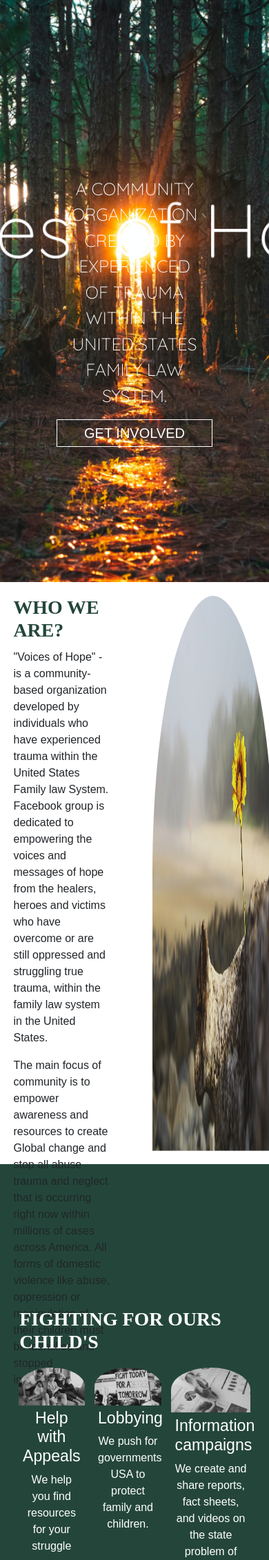
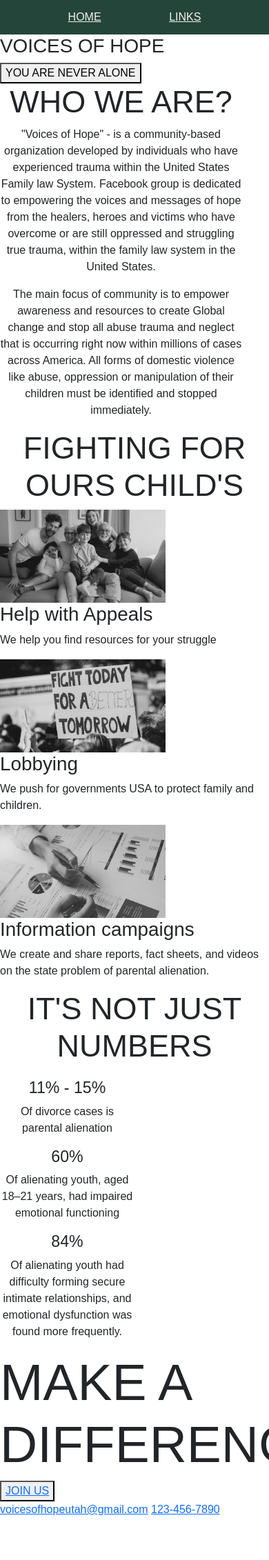
Before and after one commit to CodeSproutOrg/VOH, a Django app: page / in a window 390 px wide; the page is wider, and only the part inside the window is pictured. Shown: the top 2262 px of that part at 69% size. After the commit the page ends 2197 px from the top of that part, so only its background shows below. Run offline with Django 4.2, Linux system fonts and the light colour scheme.

Commit message:
21/12/2022
1. Added adaptive layout
2. Page with links

```diff
--- a/VOH/urls.py
+++ b/VOH/urls.py
@@ -4,5 +4,6 @@ from core import views
 
 urlpatterns = [
     path('', views.index, name='home'),
+    path('links', views.links, name='links'),
     path('admin/', admin.site.urls),
 ]
--- a/core/views.py
+++ b/core/views.py
@@ -3,4 +3,9 @@ from django.shortcuts import render
 
 def index(request):
     data = {"title": "Voices of Hope"}
-    return render(request, "base.html", context=data)
+    return render(request, "pages/main.html", context=data)
+
+
+def links(request):
+    data = {"title": "Links of Hope"}
+    return render(request, "pages/links.html", context=data)
--- /dev/null
+++ b/static/css/links.css
@@ -0,0 +1,19 @@
+.links {
+    padding: 5%;
+}
+#links-title {
+    font-family: "Quicksand";
+    font-size: 80px;
+    padding: 2%;
+}
+#links-links {
+    display: flex;
+    flex-wrap: wrap;
+    justify-content: flex-start;
+}
+.links-link {
+    width: 33%;
+    color: black;
+    padding: 2%;
+    font-size: x-large;
+}
--- a/static/css/style.css
+++ b/static/css/style.css
@@ -1,146 +1,10 @@
 body {font-family: "Anton", sans-serif;}
-.title {
-    font-family: "Archivo+Black";
-    font-weight: bolder;
+header {
+    position: fixed;
+    z-index: 1;
+    width: 100%;
+    height: 50px;
+    background-color: #24463A;;
+    top:0;
 }
-.content {padding: 2% 0;}
-.main-div {height: 100vh;}
-.img {width: 100%; border-radius: 50% 50% 0 0;}
-.green {color: #24463A;}
-
-
-#main-page {
-    background-image: url(../img/main-page/home.png);
-    background-repeat: no-repeat;
-    background-size: cover;
-    background-position: center;
-    display: flex;
-    flex-direction: column;
-    justify-content: center;
-    align-items: center;
-    color: white;
-}
-#main-page-text {
-    width: 50%;
-    margin-top: 15%;
-    text-align: center;
-    font-family: "Quicksand";
-    font-size: 25px;
-}
-
-#who-we-are {
-    display: flex;
-    flex-direction: row;
-    justify-content: space-between;
-    padding: 5%;
- }
-#who-we-are-content {width: 40%;}
-#who-we-are-img {
-    width: 50%;
-    display: flex;
-}
-
-#main-fight {
-    background-color: #24463A;
-    padding: 5%;
-    display: flex;
-    flex-direction: column;
-    align-items: center;
-    justify-content: center;
-    color: white;
-}
-#main-fight-title {
-    margin: 4% 2%;
-    width: 95%;
-}
-#fights {
-    display: flex;
-    flex-direction: row;
-    align-items: flex-start;
-}
-.fight {
-    text-align: center;
-    padding: 2%;
-}
-.fight-text {
-    text-align: center;
-    padding: 5%;
-}
-
-#numbers {
-    padding: 5%;
-    background-image: url(../img/main-page/number.png);
-    background-repeat: no-repeat;
-    background-size: cover;
-    background-position: center;
-    display: flex;
-    justify-content: space-between;
-}
-#numbers-title {
-    width: 30%;
-    height: 80%;
-    margin-left: 5%;
-    font-size: 65px;
-    font-weight: bold;
-}
-#numbers-content {
-    width: 50%;
-    height: 80%;
-    display: flex;
-    flex-direction: column;
-    justify-content: space-between;
-}
-.number-content-title {
-    font-family: "Archivo+Black";
-    font-weight: bolder;
-    font-size: 40px;
-}
-
-#contact-us {
-    background-color: #24463A;
-    display: flex;
-    flex-direction: column;
-    justify-content: center;
-    align-items: center;
-    color: white;
-}
-.contact-us-content {
-    display: flex;
-    flex-direction: column;
-    align-items: center;
-    margin: 1%;
-}
-#contact-us-title {
-    margin-bottom: 5%;
-    text-align: center;
-    font-size: 60px;
-}
-#contact-us-link {
-    height: 75%;
-    justify-content: center;
-}
-#contact-us-links {font-weight: 700;}
-
-/**/
-a {
-    color: white;
-    text-decoration: none;
-}
-
-/* Buttons */
-.button {
-    background-color: transparent;
-    border: 1px solid;
-    border-color: white;
-    color: white;
-    font-size: 20px;
-}
-.button:hover {
-    background-color: #24463A;
-    color: white;
-}
-#main-page-btn {padding: 1% 10%;}
-#contact-btn {padding: 2% 15%;}
-
-/* Fix it */
-a:hover {color: white;}
+.header-links {color: #F4F1EC}
--- /dev/null
+++ b/static/css/style_min.css
@@ -0,0 +1,58 @@
+@media screen and (max-width: 940px) {
+    p {font-size: 14px;}
+    .title {font-size: 45px;}
+    #contact-us-title {font-size: 85px;}
+}
+
+@media screen and (max-width: 820px) {
+    p {font-size: 16px;}
+
+    #who-we-are {
+        align-items: center;
+        justify-content: center;
+        text-align: center;
+    }
+    #who-we-are-content {width: 90%;}
+    #who-we-are-img {display: none;}
+
+    #main-fight {}
+    #fights {flex-direction: column; align-items: center;}
+    #main-fight-title {width: unset; text-align: center}
+    .fight {align-items: center;}
+    .fight-text {padding: 0%}
+
+    .img {width: 15rem;}
+    /*.fight {flex-direction: row;}*/
+    /*.fight-img {display: none;}*/
+
+    #numbers {
+        background-position: right center;
+        flex-direction: column;
+    }
+    #numbers-title {
+        width: unset;
+        height: unset;
+        margin-left: 0%;
+        text-align: center;
+    }
+    #numbers-content {
+        display: block;
+        height: 85%;
+        width: 100%;
+        margin-top: 5%;
+    }
+    .number-content {
+        flex-direction: row;
+        align-items: center;
+        justify-content: space-around;
+    }
+    .number-content-title {width: 50%; text-align: center;}
+    .number-content-text {width: 50%;}
+
+    #contact-us-title {font-size: 75px;}
+}
+
+@media screen and (max-width: 760px) {
+    .number-content { flex-direction: column; }
+    .number-content-text { text-align: center; }
+}
--- a/templates/base.html
+++ b/templates/base.html
@@ -6,13 +6,15 @@
     <title>{{ title }}</title>
     {% include 'base_part/css.html' %}
 </head>
-<body>
+<header>
+    <div style="display: flex; justify-content: space-evenly; align-items: center; flex-direction: row; height: 100%;">
+        <a href="/" class='header-links'>HOME</a>
+        <a href="/links" class='header-links'>LINKS</a>
+    </div>
+</header>
+<body style="margin-top: 50px;">
     <main>
-        {% include 'pages/main-page.html' %}
-        {% include 'pages/who-we-are.html' %}
-        {% include 'pages/fight.html' %}
-        {% include 'pages/numbers.html' %}
-        {% include 'pages/contact-us.html' %}
+        {% block content %}{% endblock %}
     </main>
     {% include 'base_part/js.html' %}
 </body>
--- a/templates/base_part/css.html
+++ b/templates/base_part/css.html
@@ -8,6 +8,10 @@
 <link rel="preconnect" href="https://fonts.gstatic.com" crossorigin>
 <link href="https://fonts.googleapis.com/css2?family=Quicksand:wght@300&display=swap" rel="stylesheet">
 <link href="https://fonts.googleapis.com/css2?family=Archivo+Black&display=swap" rel="stylesheet">
+<link href="https://fonts.googleapis.com/css2?family=Satisfy&display=swap" rel="stylesheet">
 
 
+<link rel="stylesheet" href="{% static 'css/main.css' %}">
+<link rel="stylesheet" href="{% static 'css/links.css' %}">
 <link rel="stylesheet" href="{% static 'css/style.css' %}">
+<link rel="stylesheet" href="{% static 'css/style_min.css' %}">
--- a/templates/pages/contact-us.html
+++ b/templates/pages/main-blocks/contact-us.html
@@ -1,6 +1,6 @@
-<div id="contact-us" class="main-div">
+<div id="contact-us">
   <div class="contact-us-content" id="contact-us-link">
-    <h1 id="contact-us-title" class="title">MAKE A<br>DIFFERENCE</h1>
+    <h1 id="contact-us-title">MAKE A<br>DIFFERENCE</h1>
     <button id='contact-btn' class="button">
       <a href="https://www.facebook.com/LillyJLandikusic">JOIN US</a>
     </button>
--- a/templates/pages/fight.html
+++ b/templates/pages/main-blocks/fight.html
@@ -1,26 +1,26 @@
 {% load static %}
 
-<div id="main-fight" class="main-div">
+<div id="main-fight"> <!--class="main-div">-->
   <h1 class="title" id="main-fight-title">FIGHTING FOR OURS CHILD'S</h1>
   <div id="fights">
     <div class="fight">
-      <img src="{% static 'img/main-page/fight_1.png' %}" alt="" class="img">
+      <img src="{% static 'img/main-page/fight_1.png' %}" alt="" class="img fight-img">
       <div class="fight-text">
-        <h3>Help with Appeals</h3>
+        <h1>Help with Appeals</h1>
         <p>We help you find resources for your struggle</p>
       </div>
     </div>
     <div class="fight">
-      <img src="{% static 'img/main-page/fight_2.png' %}" alt="" class="img">
+      <img src="{% static 'img/main-page/fight_2.png' %}" alt="" class="img fight-img">
       <div class="fight-text">
-        <h3>Lobbying</h3>
+        <h1>Lobbying</h1>
         <p>We push for governments USA to protect family and children.</p>
       </div>
     </div>
     <div class="fight">
-      <img src="{% static 'img/main-page/fight_3.png' %}" alt="" class="img">
+      <img src="{% static 'img/main-page/fight_3.png' %}" alt="" class="img fight-img">
       <div class="fight-text">
-        <h3>Information campaigns</h3>
+        <h1>Information campaigns</h1>
         <p>We create and share reports, fact sheets, and videos on the state problem of parental alienation.</p>
       </div>
     </div>
--- /dev/null
+++ b/templates/pages/main-blocks/main-page.html
@@ -0,0 +1,4 @@
+<div id="main-page">
+    <h1 id="mane-page-title">VOICES OF HOPE</h1>
+    <button id='main-page-btn' class="button">YOU ARE NEVER ALONE</button>
+</div>
--- a/templates/pages/numbers.html
+++ b/templates/pages/main-blocks/numbers.html
@@ -1,17 +1,17 @@
-<div id="numbers" class="main-div">
+<div id="numbers">
   <h1 id="numbers-title" class="title green">IT'S NOT JUST NUMBERS</h1>
   <div id="numbers-content">
-    <div>
+    <div class="number-content">
       <h3 class="number-content-title green">11% - 15%</h3>
-      <p>Of divorce cases is parental alienation </p>
+      <p class="number-content-text">Of divorce cases is parental alienation </p>
     </div>
-    <div>
+    <div class="number-content">
       <h3 class="number-content-title green">60%</h3>
-      <p>Of alienating youth, aged 18–21 years, had impaired emotional functioning</p>
+      <p class="number-content-text">Of alienating youth, aged 18–21 years, had impaired emotional functioning</p>
     </div>
-    <div>
+    <div class="number-content">
       <h3 class="number-content-title green">84%</h3>
-      <p>
+      <p class="number-content-text">
         Of alienating youth had difficulty forming secure intimate
         relationships, and emotional dysfunction was found more frequently.
       </p>
--- a/templates/pages/who-we-are.html
+++ b/templates/pages/main-blocks/who-we-are.html
@@ -1,9 +1,9 @@
 {% load static %}
 
-<div id="who-we-are" class="main-div">
+<div id="who-we-are"><!--class="main-div">-->
     <div id="who-we-are-content">
         <h1 class="title green">WHO WE ARE?</h1>
-        <div class="content">
+        <div id='who-we-are-text' class="content">
             <p>
                 "Voices of Hope" - is a community-based organization developed by
                 individuals who have experienced trauma within the United States Family
@@ -22,8 +22,6 @@
         </div>
     </div>
     <div id="who-we-are-img">
-        <img src="{% static 'img/main-page/who-we-are.png' %}" alt="" class="img"
-        style="margin-left: 15%;"
-        >
+        <img src="{% static 'img/main-page/who-we-are.png' %}" alt="" class="img who-we-are-img">
     </div>
 </div>
--- a/templates/pages/main-page.html
+++ /dev/null
@@ -1,9 +0,0 @@
-{% load static %}
-
-<div id="main-page" class="main-div">
-    <p id="main-page-text">
-        A COMMUNITY ORGANIZATION CREATED BY EXPERIENCED OF
-        TRAUMA WITHIN THE UNITED STATES FAMILY LAW SYSTEM.
-    </p>
-    <button id='main-page-btn' class="button">GET INVOLVED</button>
-</div>
--- /dev/null
+++ b/templates/pages/main.html
@@ -0,0 +1,9 @@
+{% extends "base.html" %}
+
+{% block content %}
+  {% include 'pages/main-blocks/main-page.html' %}
+  {% include 'pages/main-blocks/who-we-are.html' %}
+  {% include 'pages/main-blocks/fight.html' %}
+  {% include 'pages/main-blocks/numbers.html' %}
+  {% include 'pages/main-blocks/contact-us.html' %}
+{% endblock %}
```
Also changed, not shown: templates/pages/links.html (added, +36 -0 lines), static/img/main-page/home.png.
